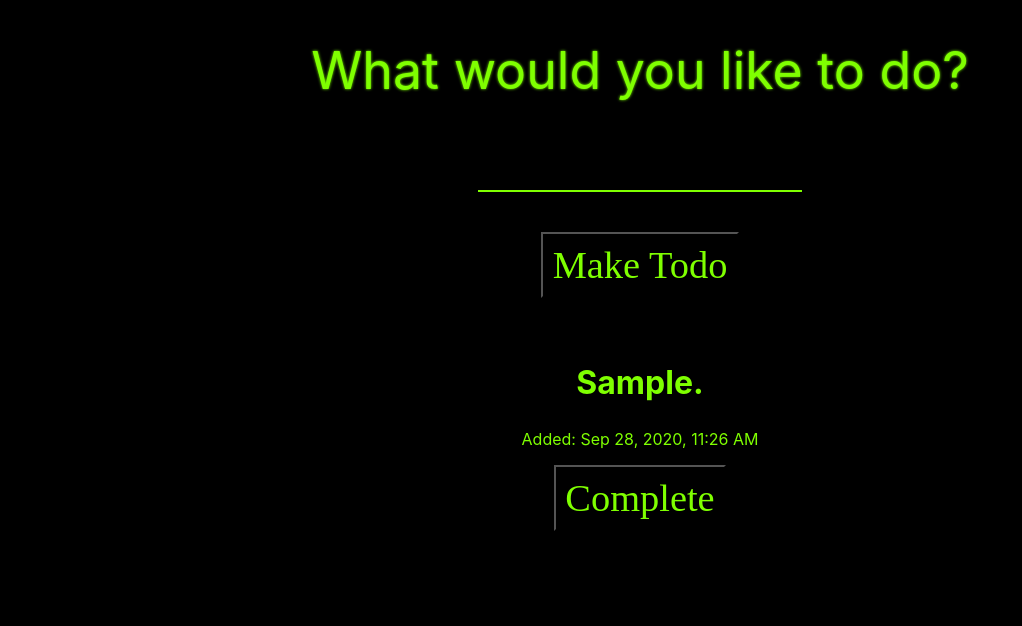
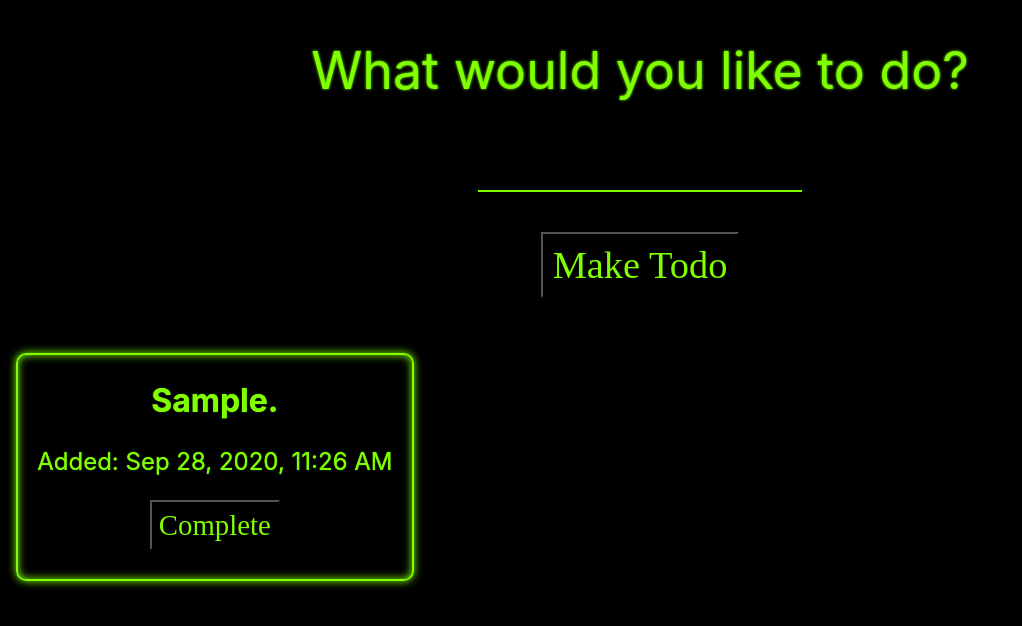
Before and after one commit to Abdeboskey/Todo-Terminal, a React (Create React App) app: page / in a window 1280 px wide. Both pictures are taken after typing "Sample" into the empty fields and a click on the button "Make Todo". Shown: the top 626 px of the page, without its empty margins (0-1022 px from the left). Built offline with nearby package versions, Linux system fonts and the light colour scheme.

Commit message:
Add styling for todocards

```diff
--- a/src/components/Todo/Todo.module.scss
+++ b/src/components/Todo/Todo.module.scss
@@ -1,11 +1,23 @@
 @import '../../styles/shared.scss';
 
 .TodoCard {
+  border: 2px solid chartreuse;
+  border-radius: 10px;
+  box-shadow: inset 0px 0px 8px chartreuse, 0px 0px 8px chartreuse;
+  text-shadow: 0px 0px 1px chartreuse;
+  margin: 1em;
+  padding: 0 1.2em;
+  width: fit-content;
   h2 {
     font-size: 2em;
   }
 }
 
+.timeStamp {
+  font-size: 1.5em;
+}
+
 .button {
   @include btn-style;
+  font-size: 1.8em;
 }
```
